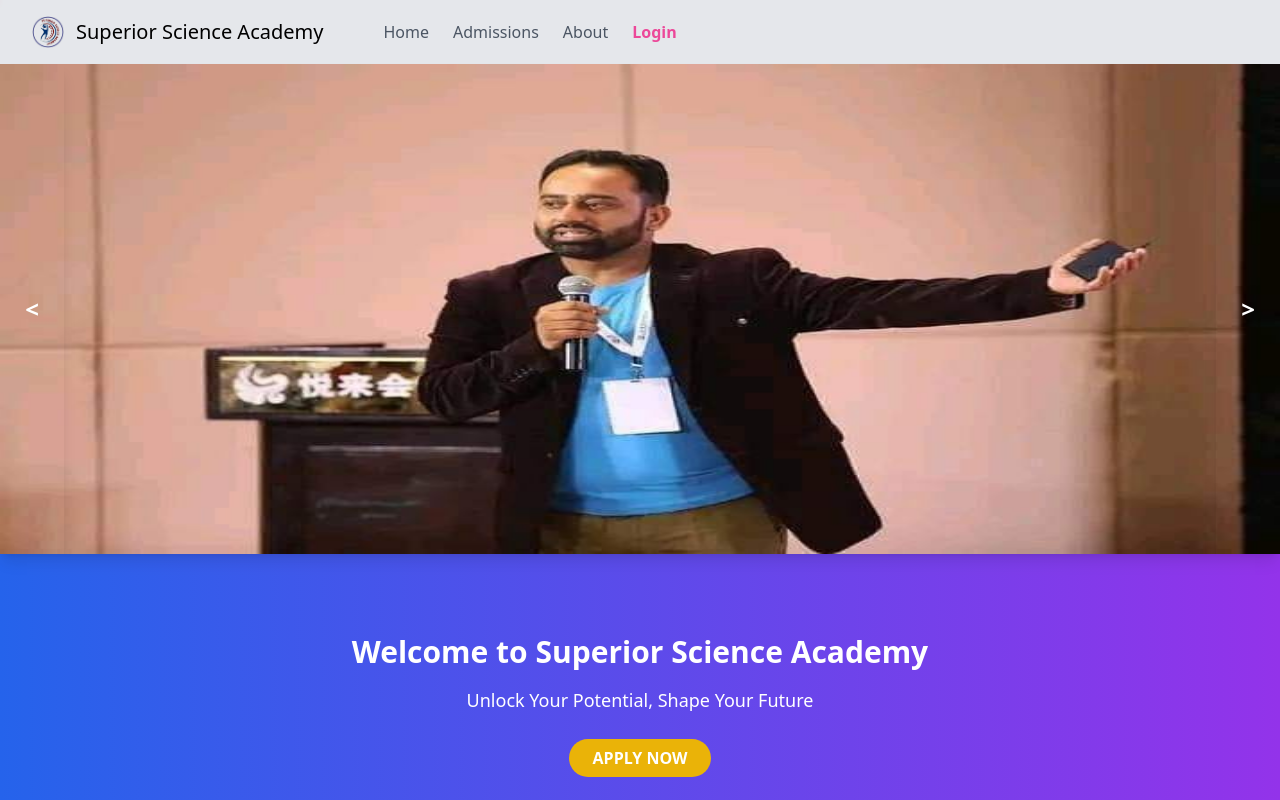
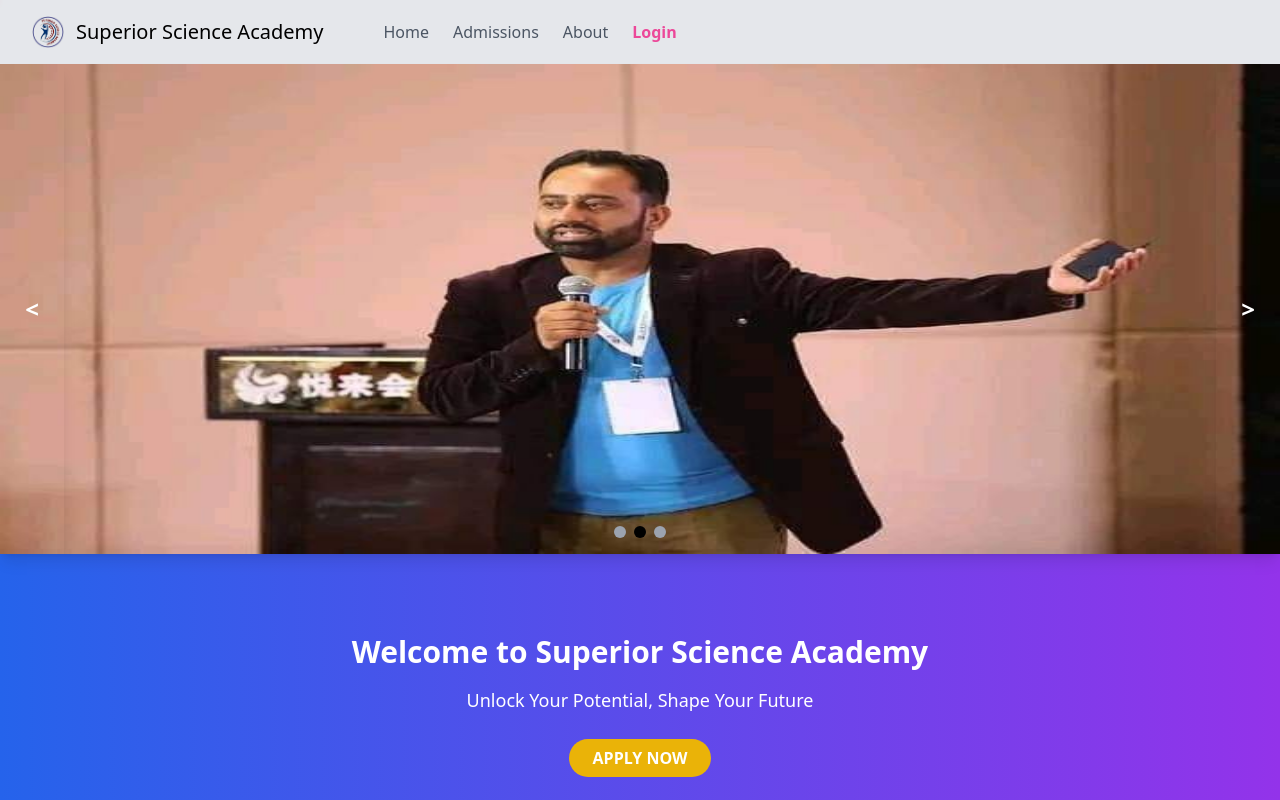
Before and after one commit to 0-Chaudhary-0/ssacademy, a React (Vite) app: page / in a window 1280 px wide. Shown: the top 800 px of the page. Built offline with nearby package versions, Linux system fonts and the light colour scheme.

Commit message:
enhanced carousel

```diff
--- a/src/components/carousel.jsx
+++ b/src/components/carousel.jsx
@@ -1,4 +1,4 @@
-import React, { useState, useEffect } from 'react';
+import React, { useState, useEffect, useRef } from 'react';
 
 const images = [
   '/c3.jpg',
@@ -8,14 +8,20 @@ const images = [
 
 const Carousel = () => {
   const [currentImageIndex, setCurrentImageIndex] = useState(0);
+  const [isDragging, setIsDragging] = useState(false);
+  const [dragStartX, setDragStartX] = useState(0);
+  const [dragDistance, setDragDistance] = useState(0);
+  const containerRef = useRef(null);
 
   useEffect(() => {
     const interval = setInterval(() => {
-      setCurrentImageIndex((prevIndex) => (prevIndex + 1) % images.length);
+      if (!isDragging) {
+        setCurrentImageIndex((prevIndex) => (prevIndex + 1) % images.length);
+      }
     }, 3500); // Change image every 3 seconds
 
     return () => clearInterval(interval);
-  }, []);
+  }, [isDragging]);
 
   const prevImage = () => {
     setCurrentImageIndex((prevIndex) =>
@@ -27,16 +33,63 @@ const Carousel = () => {
     setCurrentImageIndex((prevIndex) => (prevIndex + 1) % images.length);
   };
 
+  const handleDragStart = (e) => {
+    setIsDragging(true);
+    setDragStartX(e.clientX);
+    setDragDistance(0);
+  };
+
+  const handleDragMove = (e) => {
+    if (isDragging) {
+      const distance = e.clientX - dragStartX;
+      setDragDistance(distance);
+      const threshold = containerRef.current.clientWidth / 4;
+      if (distance > threshold) {
+        prevImage();
+        setIsDragging(false);
+      } else if (distance < -threshold) {
+        nextImage();
+        setIsDragging(false);
+      }
+    }
+  };
+
+  const handleDragEnd = () => {
+    setIsDragging(false);
+  };
+
   return (
-    <div className="relative w-full mx-auto md:h-[490px] h-[300px] overflow-hidden shadow-lg">
+    <div
+      ref={containerRef}
+      className="relative w-full mx-auto md:h-[490px] h-[300px] overflow-hidden shadow-lg"
+      onMouseDown={handleDragStart}
+      onMouseMove={handleDragMove}
+      onMouseUp={handleDragEnd}
+      onMouseLeave={handleDragEnd}
+    >
       <div className="relative w-full md:h-[490px] h-[300px] overflow-hidden flex items-center justify-center">
-        <div className="max-w-full md:h-[490px] h-[300px] min-w-full">
+        {images.map((image, index) => (
           <img
-            className="w-full md:h-[490px] h-[300px] transition-opacity duration-1000"
-            src={images[currentImageIndex]}
-            alt={`Slide ${currentImageIndex + 1}`}
+            key={index}
+            className="absolute w-full md:h-[490px] h-[300px] transition-opacity duration-1000"
+            src={image}
+            alt={`Slide ${index + 1}`}
+            style={{
+              opacity: index === currentImageIndex ? 1 : 0,
+              transform: `translateX(${index === currentImageIndex ? dragDistance : 0}px)`,
+            }}
           />
-        </div>
+        ))}
+      </div>
+      <div className="absolute bottom-4 left-0 right-0 flex items-center justify-center">
+        {images.map((_, index) => (
+          <div
+            key={index}
+            className={`w-3 h-3 mx-1 rounded-full ${
+              index === currentImageIndex ? 'bg-black' : 'bg-gray-400'
+            }`}
+          />
+        ))}
       </div>
       <div className="absolute top-0 bottom-0 flex items-center justify-between w-full">
         <button
```
